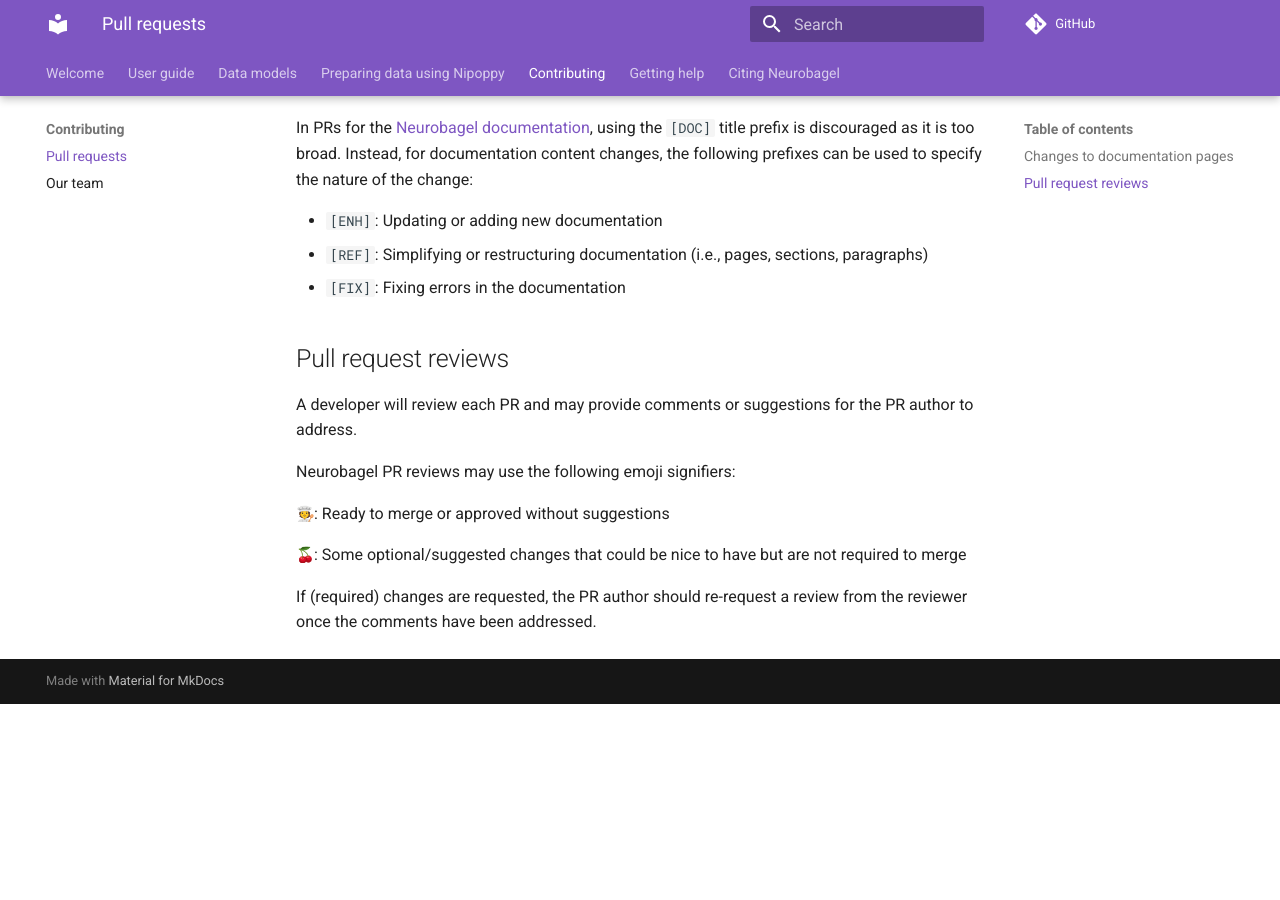
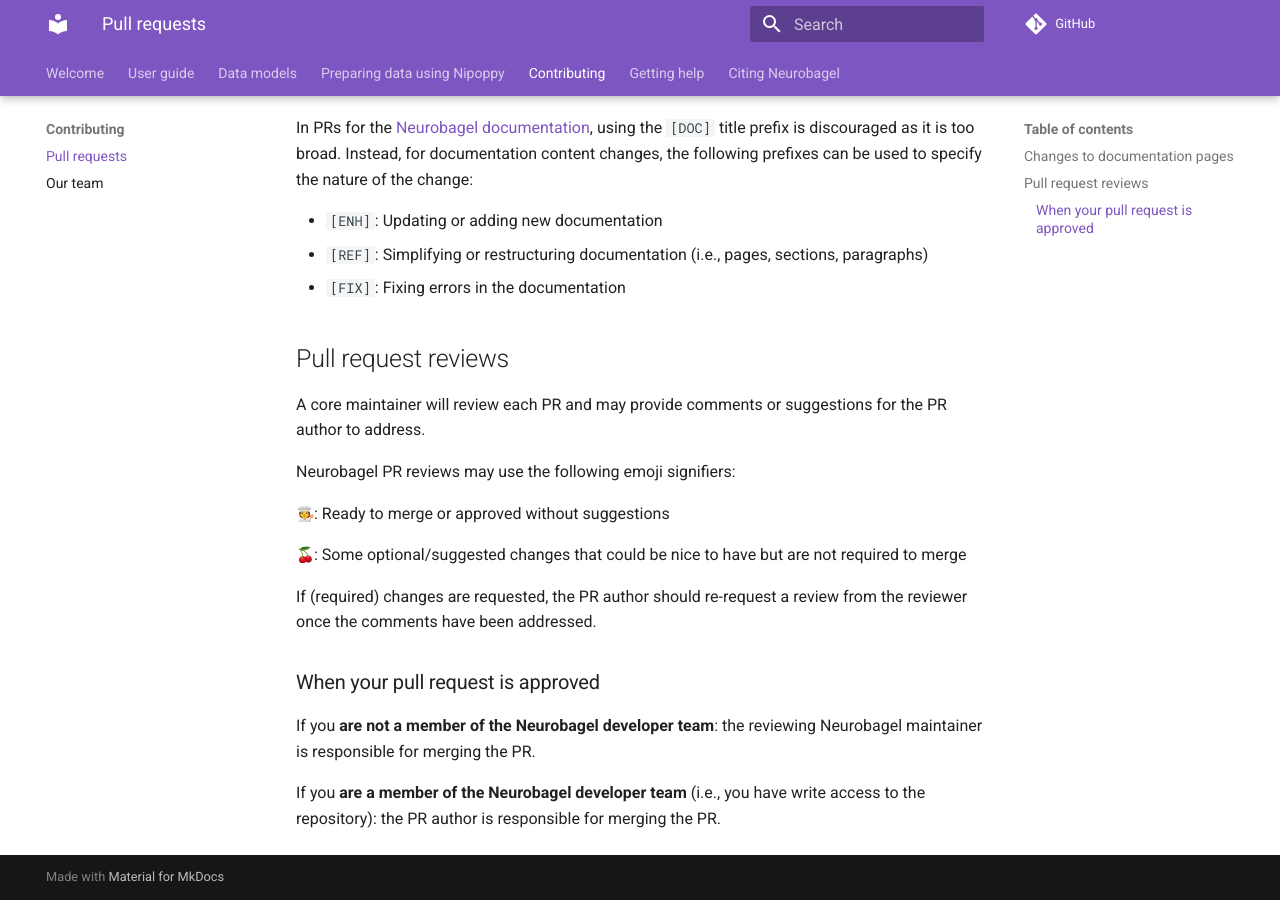
Before and after one commit to neurobagel/develop, an MkDocs documentation site: the page built from docs/docs/contributing/pull_requests.md, in a window 1280 px wide and 900 px high, scrolled down 616 px. Built offline with MkDocs 1.6.1 and Material for MkDocs 9.7.7, drawn with Linux system fonts in a browser that asks for light colours; emoji names are drawn with the system emoji font; comment, search, counter and statistics services are not loaded; before the commit the page ends 1320 px from its top, so only the background shows below that.

Commit message:
[ENH] Clarify PR merging responsibility (neurobagel/documentation#124)
* clarify PR merge responsibility

* better differentiate PRs internal vs. external to developer team

```diff
--- a/docs/docs/contributing/pull_requests.md
+++ b/docs/docs/contributing/pull_requests.md
@@ -22,7 +22,7 @@
 - `[FIX]`: Fixing errors in the documentation
 
 ## Pull request reviews
-A developer will review each PR and may provide comments or suggestions for the PR author to address.
+A core maintainer will review each PR and may provide comments or suggestions for the PR author to address.
 
 Neurobagel PR reviews may use the following emoji signifiers:
 
@@ -31,3 +31,8 @@
 :cherries:: Some optional/suggested changes that could be nice to have but are not required to merge
 
 If (required) changes are requested, the PR author should re-request a review from the reviewer once the comments have been addressed.
+
+### When your pull request is approved
+If you **are not a member of the Neurobagel developer team**: the reviewing Neurobagel maintainer is responsible for merging the PR.
+
+If you **are a member of the Neurobagel developer team** (i.e., you have write access to the repository): the PR author is responsible for merging the PR.
```
